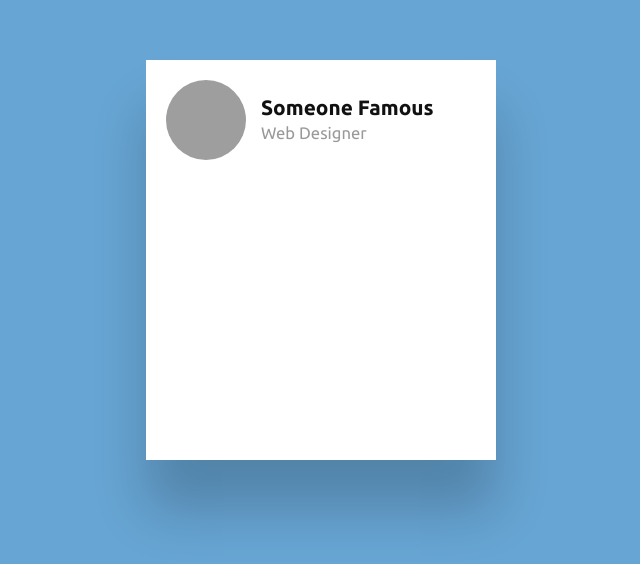
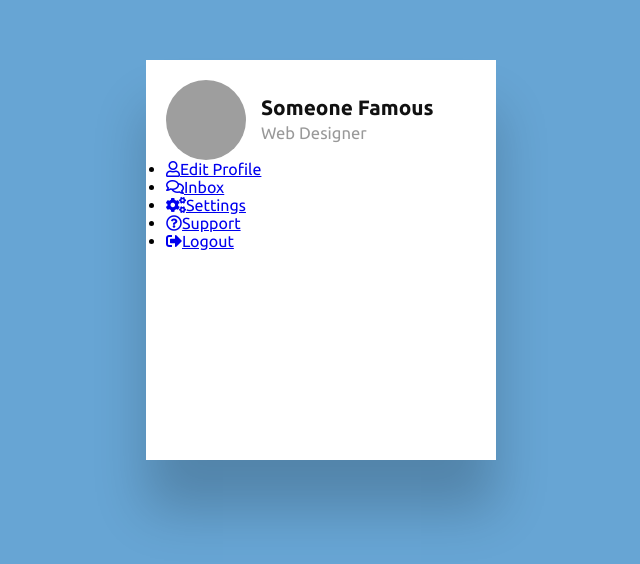
Before and after one commit to CJR85/dropdown-card-menu, a plain HTML site: page index.html in a window 1280 px wide. Shown: the part 140-704 px from the top of the page, without its empty margins (319-959 px from the left). Drawn offline with Linux system fonts and the light colour scheme; grey boxes are pictures that could not be loaded.

Commit message:
Create navigation menu, add fontawesome cdn

```diff
--- a/index.html
+++ b/index.html
@@ -5,6 +5,10 @@
     <meta http-equiv="X-UA-Compatible" content="IE=edge" />
     <meta name="viewport" content="width=device-width, initial-scale=1.0" />
     <title>Dropdown Card Menu</title>
+    <link
+      rel="stylesheet"
+      href="https://cdnjs.cloudflare.com/ajax/libs/font-awesome/5.15.4/css/all.min.css"
+    />
     <link rel="stylesheet" href="style.css" />
   </head>
   <body>
@@ -15,6 +19,23 @@
         </div>
         <h2>Someone Famous <br /><span>Web Designer</span></h2>
       </div>
+      <ul class="navigation">
+        <li>
+          <a href="#"><i class="far fa-user"></i>Edit Profile</a>
+        </li>
+        <li>
+          <a href="#"><i class="far fa-comments"></i>Inbox</a>
+        </li>
+        <li>
+          <a href="#"><i class="fas fa-cogs"></i>Settings</a>
+        </li>
+        <li>
+          <a href="#"><i class="far fa-question-circle"></i>Support</a>
+        </li>
+        <li>
+          <a href="#"><i class="fas fa-sign-out-alt"></i>Logout</a>
+        </li>
+      </ul>
     </div>
     <script src="script.js"></script>
   </body>
```
